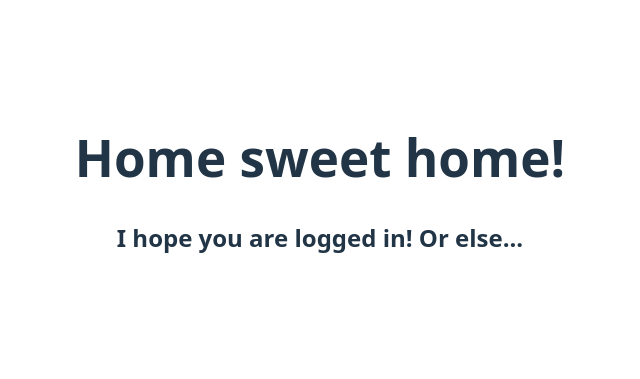
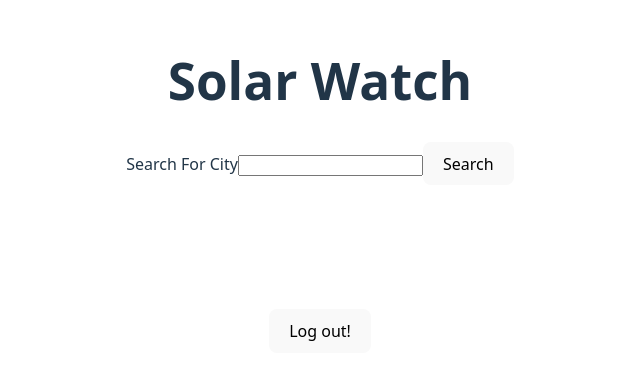
Before and after one commit to Veggissss/SolarWatch, a React (Vite) app: page /solar-watch in a window 1280 px wide. Shown: the part 215-594 px from the top of the page, without its empty margins (320-960 px from the left). Built offline with nearby package versions, Linux system fonts and the light colour scheme; no server answers; sample sign-in values are in the browser's storage.

Commit message:
feat: search for city sunrise and sunset.

```diff
--- a/src/App.tsx
+++ b/src/App.tsx
@@ -4,13 +4,14 @@ import { SolarWatchPage } from './pages/SolarWatchPage'
 import { LoginPage } from './pages/LoginPage'
 import { RegistrationPage } from './pages/RegistrationPage'
 import { ProtectedRoutes } from './utils/ProtectedRoutes'
+import { HomePage } from './pages/HomePage'
 
 function App() {
 
   return (
     <Routes>
-      <Route path='/' element={<SolarWatchPage />}></Route>
       <Route element={<ProtectedRoutes />}>
+        <Route path='/' element={<HomePage />}></Route>
         <Route path='/solar-watch' element={<SolarWatchPage />}></Route>
       </Route>
       <Route path='/login' element={<LoginPage />}></Route>
--- a/src/api/auth.ts
+++ b/src/api/auth.ts
@@ -27,7 +27,7 @@ export const handleLogout = () => {
     localStorage.removeItem("authToken");
 }
 
-const setRequestAuth = (requestInit: RequestInit) => {
+export const setRequestAuth = (requestInit: RequestInit) => {
     const token: string | null = localStorage.getItem("authToken");
     if (!token) {
         throw Error("Token not in localstorage!")
--- /dev/null
+++ b/src/api/fetchData.ts
@@ -0,0 +1,12 @@
+import { SUNDATA_PATH } from "../config"
+import type { SunData } from "../types";
+import { setRequestAuth } from "./auth";
+
+export const fetchSunData = async (cityName: string) => {
+    const response = await fetch(SUNDATA_PATH + `?city=${cityName}`, setRequestAuth({}))
+    if (!response.ok) {
+        throw Error(await response.text());
+    }
+
+    return await response.json() as SunData;
+}
--- /dev/null
+++ b/src/components/SunDataForm.tsx
@@ -0,0 +1,27 @@
+import { useState } from "react"
+
+interface SunDataFormProps {
+    onSearch(cityName: string): void;
+}
+
+export function SunDataForm({ onSearch }: SunDataFormProps) {
+    const [cityName, setCityName] = useState("");
+
+    const handleSubmit = (event: React.SubmitEvent<HTMLFormElement>) => {
+        event.preventDefault();
+        onSearch(cityName);
+    }
+
+    return (
+        <>
+            <form onSubmit={handleSubmit}>
+                <label htmlFor="search">Search For City</label>
+                <input type="search" id="search" onChange={(event) =>
+                    setCityName(event.target.value)}
+                />
+                <button type="submit">Search</button>
+            </form>
+
+        </>
+    )
+}
--- a/src/config.ts
+++ b/src/config.ts
@@ -1,3 +1,5 @@
 export const PROTECTED_PATH = 'backend/api/auth/protected';
+export const REGISTER_PATH = 'backend/api/auth/register';
 export const LOGIN_PATH = 'backend/api/auth/login';
-export const REGISTER_PATH = 'backend/api/auth/register';
+
+export const SUNDATA_PATH = 'backend/api/sundata';
--- a/src/pages/HomePage.tsx
+++ b/src/pages/HomePage.tsx
@@ -1,12 +1,16 @@
+import { useEffect } from "react"
 import { useNavigate } from "react-router"
 
 export function HomePage() {
     const navigate = useNavigate()
-    navigate('/solar-watch', { replace: true })
+
+    useEffect(() => {
+        navigate('/solar-watch', { replace: true })
+    }, [navigate])
 
     return (
         <>
-            <h1>Begone!</h1>
+            { /* Redirect to solar-watch */}
         </>
     )
 }
--- a/src/pages/SolarWatchPage.tsx
+++ b/src/pages/SolarWatchPage.tsx
@@ -1,10 +1,37 @@
+import { useNavigate } from "react-router";
+import { SunDataForm } from "../components/SunDataForm";
+import { fetchSunData } from "../api/fetchData";
+import { useState } from "react";
+import type { SunData } from "../types";
 
 export function SolarWatchPage() {
+    const navigate = useNavigate();
+    const [sunData, setSunData] = useState<SunData | null>(null)
 
+    const handleSearch = (cityName: string) => {
+        fetchSunData(cityName).then(data => {
+            setSunData(data);
+        }
+        ).catch(() => {
+            console.log("Could not get sundata");
+        })
+    }
     return (
         <>
-            <h1>Home sweet home!</h1>
-            <h2>I hope you are logged in! Or else...</h2>
+            <h1>Solar Watch</h1>
+            <SunDataForm onSearch={handleSearch} />
+            <br />
+            {sunData ? <>
+                <p>Sunrise: {sunData.sunrise}</p>
+                <p>Sunset: {sunData.sunset}</p>
+            </> : <></>}
+
+            <div style={{ paddingTop: 100 }}>
+                <button onClick={() => {
+                    sessionStorage.removeItem("authToken");
+                    navigate('/login', { replace: true })
+                }}>Log out!</button>
+            </div>
         </>
     )
 }
```
Also changed, not shown: src/types.ts (+7 -2 lines).
